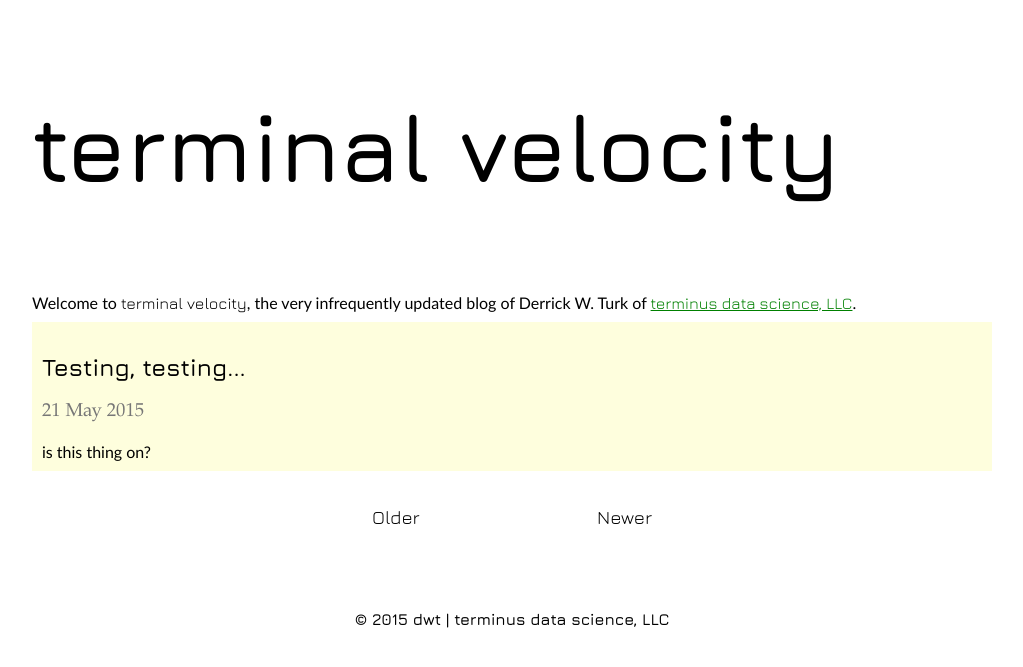
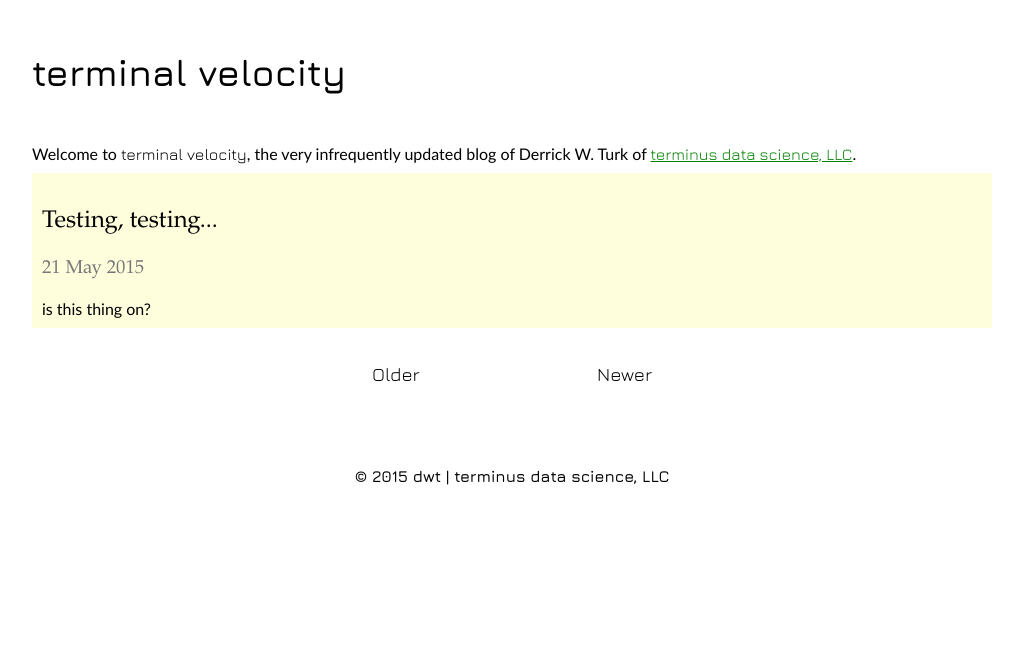
Before and after one commit to derrickturk/derrickturk.github.io, a Jekyll site: the page built from index.html, in a window 1280 px wide. Shown: the top 667 px of the page, without its empty margins (128-1151 px from the left). Built offline with Jekyll 4.4.1, drawn with Linux system fonts in a browser that asks for light colours; the list of posts is cut into pages by our own code.

Commit message:
Try again.

```diff
--- a/_includes/header.html
+++ b/_includes/header.html
@@ -2,4 +2,5 @@
     <div class="logo" id="mainlogo">
         <h1><a href="/index.html">terminal velocity</a></h1>
     </div>
+    <div class="clear"></div>
 </div>
--- a/_layouts/post.html
+++ b/_layouts/post.html
@@ -7,10 +7,9 @@
 <body>
     {% include header.html %}
 
-    <h2 class="title">{{ title }}</h2>
-    <h3 class="date">{{ date }}</h3>
-
     <div id="container">
+        <h2 class="title">{{ page.title }}</h2>
+        <h3 class="date">{{ page.date }}</h3>
         {{ content }}
     </div>
 
--- a/css/terminal.css
+++ b/css/terminal.css
@@ -30,11 +30,11 @@
 }
 
 #mainlogo {
-    font-size: 36pt;
+    font-size: 14pt;
     float: left;
 }
 
-.logo, .branding, .pager, .title {
+.logo, .branding, .pager {
     font-family: "Jura", sans-serif;
 }
 
@@ -48,7 +48,7 @@
     text-decoration: inherit;
 }
 
-h3, h4, h5 {
+h3, h4, h5, .title {
     font-weight: normal;
     font-family: Palatino, "Palatino Linotype", "Palatino LT STD", "Book Antiqua", Georgia, serif;
 }
```
